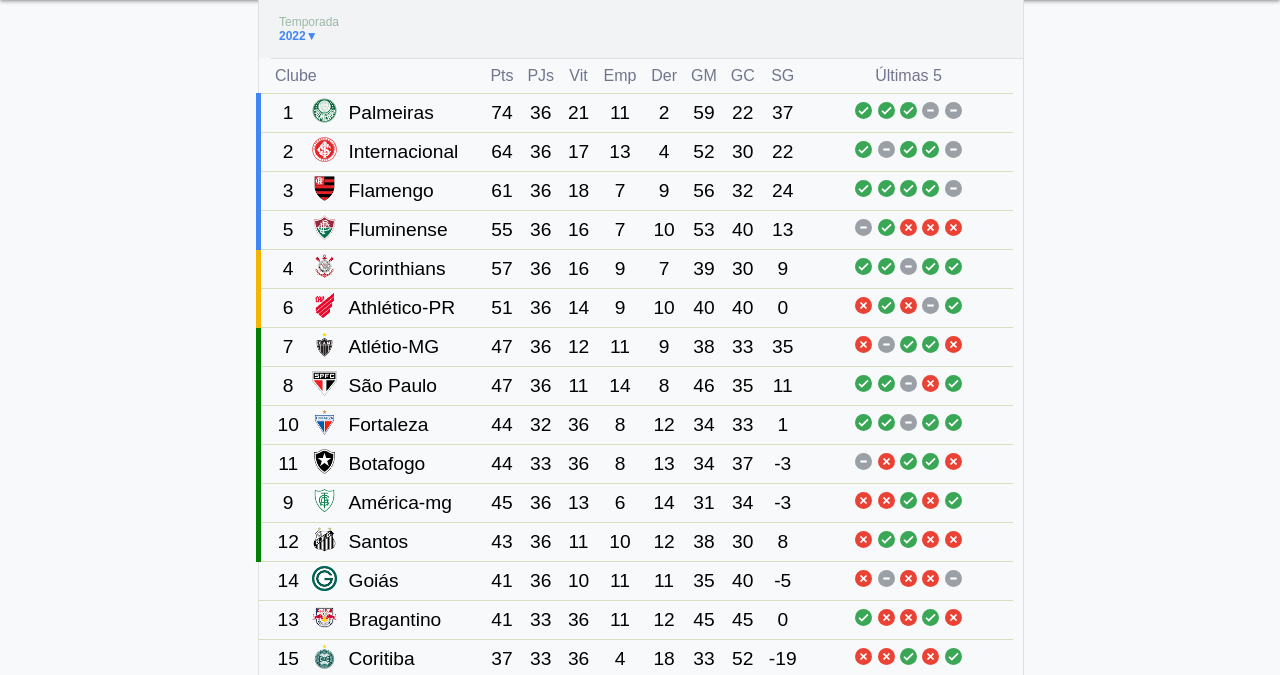
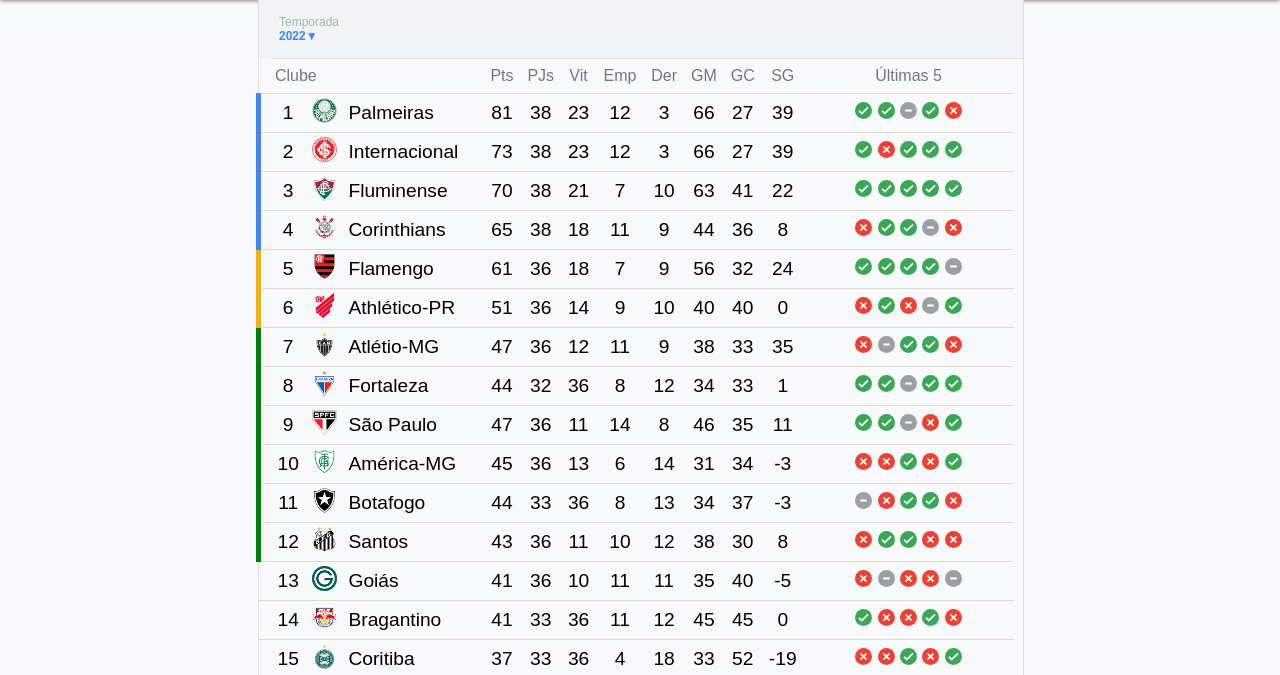
Before and after one commit to Capitaozila/brasileirao, a plain HTML site: page index.html in a window 1280 px wide. Shown: the part 114-789 px from the top of the page. Drawn offline with Linux system fonts and the light colour scheme; a web font is replaced by a local one.

Commit message:
atualizando o placar

```diff
--- a/index.html
+++ b/index.html
@@ -53,20 +53,20 @@
       <td>1</td>
       <td><img src="img/palmeiras.png" alt="palmeiras bandeira"></td>
       <td class="titulo-clube">Palmeiras</td>
-      <td>74</td>
-      <td>36</td>
-      <td>21</td>
-      <td>11</td>
-      <td>2</td>
-      <td>59</td>
-      <td>22</td>
-      <td>37</td>
+      <td>81</td>
+      <td>38</td>
+      <td>23</td>
+      <td>12</td>
+      <td>3</td>
+      <td>66</td>
+      <td>27</td>
+      <td>39</td>
       <td class="titulo-ultimas-cinco">
         <img src="img/vitoria.svg" alt="vitoria">
         <img src="img/vitoria.svg" alt="vitoria">
+        <img src="img/empate.svg" alt="empate">
         <img src="img/vitoria.svg" alt="vitoria">
-        <img src="img/empate.svg" alt="empate">
-        <img src="img/empate.svg" alt="empate">
+        <img src="img/derrota.svg" alt="derrota">
       </td>
       <td class="tabela-colunas-bordas"></td>
     </tr>
@@ -76,27 +76,73 @@
       <td>2</td>
       <td><img src="img/internacional.png" alt="internacional bandeira"></td>
       <td class="titulo-clube">Internacional</td>
-      <td>64</td>
-      <td>36</td>
-      <td>17</td>
-      <td>13</td>
-      <td>4</td>
-      <td>52</td>
-      <td>30</td>
+      <td>73</td>
+      <td>38</td>
+      <td>23</td>
+      <td>12</td>
+      <td>3</td>
+      <td>66</td>
+      <td>27</td>
+      <td>39</td>
+      <td class="titulo-ultimas-cinco">
+        <img src="img/vitoria.svg" alt="vitoria">
+        <img src="img/derrota.svg" alt="derrota">
+        <img src="img/vitoria.svg" alt="vitoria">
+        <img src="img/vitoria.svg" alt="vitoria">
+        <img src="img/vitoria.svg" alt="vitoria">
+      </td>
+      <td class="tabela-colunas-bordas"></td>
+    </tr>
+    <!-- Fluminense -->
+    <tr>
+      <td class="barrinha-fase-de-grupos-cl"></td>
+      <td>3</td>
+      <td><img src="img/fluminense.png" alt="fluminense bandeira"></td>
+      <td class="titulo-clube">Fluminense</td>
+      <td>70</td>
+      <td>38</td>
+      <td>21</td>
+      <td>7</td>
+      <td>10</td>
+      <td>63</td>
+      <td>41</td>
       <td>22</td>
       <td class="titulo-ultimas-cinco">
         <img src="img/vitoria.svg" alt="vitoria">
-        <img src="img/empate.svg" alt="empate">
+        <img src="img/vitoria.svg" alt="vitoria">
+        <img src="img/vitoria.svg" alt="vitoria">
+        <img src="img/vitoria.svg" alt="vitoria">
+        <img src="img/vitoria.svg" alt="vitoria">
+      </td>
+      <td class="tabela-colunas-bordas"></td>
+    </tr>
+    <!-- Corinthians -->
+    <tr>
+      <td class="barrinha-fase-de-grupos-cl"></td>
+      <td>4</td>
+      <td><img src="img/corinthians.png" alt="corinthians bandeira"></td>
+      <td class="titulo-clube">Corinthians</td>
+      <td>65</td>
+      <td>38</td>
+      <td>18</td>
+      <td>11</td>
+      <td>9</td>
+      <td>44</td>
+      <td>36</td>
+      <td>8</td>
+      <td class="titulo-ultimas-cinco">
+        <img src="img/derrota.svg" alt="derrota">
         <img src="img/vitoria.svg" alt="vitoria">
         <img src="img/vitoria.svg" alt="vitoria">
         <img src="img/empate.svg" alt="empate">
+        <img src="img/derrota.svg" alt="derrota">
       </td>
       <td class="tabela-colunas-bordas"></td>
     </tr>
     <!-- Flamengo -->
     <tr>
-      <td class="barrinha-fase-de-grupos-cl"></td>
-      <td>3</td>
+      <td class="barrinha-qualificatoria"></td>
+      <td>5</td>
       <td><img src="img/flamengo.png" alt="flamengo bandeira"></td>
       <td class="titulo-clube">Flamengo</td>
       <td>61</td>
@@ -114,52 +160,6 @@
         <img src="img/vitoria.svg" alt="vitoria">
         <img src="img/empate.svg" alt="empate">
 
-      </td>
-      <td class="tabela-colunas-bordas"></td>
-    </tr>
-    <!-- Fluminense -->
-    <tr>
-      <td class="barrinha-fase-de-grupos-cl"></td>
-      <td>5</td>
-      <td><img src="img/fluminense.png" alt="fluminense bandeira"></td>
-      <td class="titulo-clube">Fluminense</td>
-      <td>55</td>
-      <td>36</td>
-      <td>16</td>
-      <td>7</td>
-      <td>10</td>
-      <td>53</td>
-      <td>40</td>
-      <td>13</td>
-      <td class="titulo-ultimas-cinco">
-        <img src="img/empate.svg" alt="empate">
-        <img src="img/vitoria.svg" alt="vitoria">
-        <img src="img/derrota.svg" alt="derrota">
-        <img src="img/derrota.svg" alt="derrota">
-        <img src="img/derrota.svg" alt="derrota">
-      </td>
-      <td class="tabela-colunas-bordas"></td>
-    </tr>
-    <!-- Corinthians -->
-    <tr>
-      <td class="barrinha-qualificatoria"></td>
-      <td>4</td>
-      <td><img src="img/corinthians.png" alt="corinthians bandeira"></td>
-      <td class="titulo-clube">Corinthians</td>
-      <td>57</td>
-      <td>36</td>
-      <td>16</td>
-      <td>9</td>
-      <td>7</td>
-      <td>39</td>
-      <td>30</td>
-      <td>9</td>
-      <td class="titulo-ultimas-cinco">
-        <img src="img/vitoria.svg" alt="vitoria">
-        <img src="img/vitoria.svg" alt="vitoria">
-        <img src="img/empate.svg" alt="empate">
-        <img src="img/vitoria.svg" alt="vitoria">
-        <img src="img/vitoria.svg" alt="vitoria">
       </td>
       <td class="tabela-colunas-bordas"></td>
     </tr>
@@ -209,10 +209,34 @@
       </td>
       <td class="tabela-colunas-bordas"></td>
     </tr>
+
+    <!-- Fortaleza-->
+    <tr>
+      <td class="barrinha-fase-de-grupos-csa"></td>
+      <td>8</td>
+      <td><img src="img/fortaleza.png" alt="fortaleza bandeira"></td>
+      <td class="titulo-clube">Fortaleza</td>
+      <td>44</td>
+      <td>32</td>
+      <td>36</td>
+      <td>8</td>
+      <td>12</td>
+      <td>34</td>
+      <td>33</td>
+      <td>1</td>
+      <td class="titulo-ultimas-cinco">
+        <img src="img/vitoria.svg" alt="vitoria">
+        <img src="img/vitoria.svg" alt="vitoria">
+        <img src="img/empate.svg" alt="empate">
+        <img src="img/vitoria.svg" alt="vitoria">
+        <img src="img/vitoria.svg" alt="vitoria">
+      </td>
+      <td class="tabela-colunas-bordas"></td>
+    </tr>
     <!-- São Paulo -->
     <tr>
       <td class="barrinha-fase-de-grupos-csa"></td>
-      <td>8</td>
+      <td>9</td>
       <td><img src="img/saoPaulo.png" alt="são paulo bandeira"></td>
       <td class="titulo-clube">São Paulo</td>
       <td>47</td>
@@ -232,25 +256,26 @@
       </td>
       <td class="tabela-colunas-bordas"></td>
     </tr>
-    <!-- Fortaleza-->
+
+    <!-- América-MG-->
     <tr>
       <td class="barrinha-fase-de-grupos-csa"></td>
       <td>10</td>
-      <td><img src="img/fortaleza.png" alt="fortaleza bandeira"></td>
-      <td class="titulo-clube">Fortaleza</td>
-      <td>44</td>
-      <td>32</td>
+      <td><img src="img/america-MG.png" alt="américa-mg bandeira"></td>
+      <td class="titulo-clube">América-MG</td>
+      <td>45</td>
       <td>36</td>
-      <td>8</td>
-      <td>12</td>
+      <td>13</td>
+      <td>6</td>
+      <td>14</td>
+      <td>31</td>
       <td>34</td>
-      <td>33</td>
-      <td>1</td>
+      <td>-3</td>
       <td class="titulo-ultimas-cinco">
+        <img src="img/derrota.svg" alt="derrota">
+        <img src="img/derrota.svg" alt="derrota">
         <img src="img/vitoria.svg" alt="vitoria">
-        <img src="img/vitoria.svg" alt="vitoria">
-        <img src="img/empate.svg" alt="empate">
-        <img src="img/vitoria.svg" alt="vitoria">
+        <img src="img/derrota.svg" alt="derrota">
         <img src="img/vitoria.svg" alt="vitoria">
       </td>
       <td class="tabela-colunas-bordas"></td>
@@ -275,29 +300,6 @@
         <img src="img/vitoria.svg" alt="vitoria">
         <img src="img/vitoria.svg" alt="vitoria">
         <img src="img/derrota.svg" alt="derrota">
-      </td>
-      <td class="tabela-colunas-bordas"></td>
-    </tr>
-    <!-- América-MG-->
-    <tr>
-      <td class="barrinha-fase-de-grupos-csa"></td>
-      <td>9</td>
-      <td><img src="img/america-MG.png" alt="américa-mg bandeira"></td>
-      <td class="titulo-clube">América-mg</td>
-      <td>45</td>
-      <td>36</td>
-      <td>13</td>
-      <td>6</td>
-      <td>14</td>
-      <td>31</td>
-      <td>34</td>
-      <td>-3</td>
-      <td class="titulo-ultimas-cinco">
-        <img src="img/derrota.svg" alt="derrota">
-        <img src="img/derrota.svg" alt="derrota">
-        <img src="img/vitoria.svg" alt="vitoria">
-        <img src="img/derrota.svg" alt="derrota">
-        <img src="img/vitoria.svg" alt="vitoria">
       </td>
       <td class="tabela-colunas-bordas"></td>
     </tr>
@@ -327,7 +329,7 @@
     <!-- Goiás -->
     <tr>
       <td></td>
-      <td>14</td>
+      <td>13</td>
       <td><img src="img/goias.png" alt="goiás bandeira"></td>
       <td class="titulo-clube">Goiás</td>
       <td>41</td>
@@ -350,7 +352,7 @@
     <!-- Bragantino -->
     <tr>
       <td></td>
-      <td>13</td>
+      <td>14</td>
       <td><img src="img/bragantino.png" alt="bragantino bandeira"></td>
       <td class="titulo-clube">Bragantino</td>
       <td>41</td>
@@ -393,10 +395,33 @@
       </td>
       <td class="tabela-colunas-bordas"></td>
     </tr>
-    <!-- Ceará-SC-->
+    <!-- Cuiabá -->
     <tr>
       <td></td>
       <td>16</td>
+      <td><img src="img/cuiaba.png" alt="cuiabá bandeira"></td>
+      <td class="titulo-clube">Cuiabá</td>
+      <td>31</td>
+      <td>36</td>
+      <td>7</td>
+      <td>10</td>
+      <td>16</td>
+      <td>24</td>
+      <td>37</td>
+      <td>-13</td>
+      <td class="titulo-ultimas-cinco">
+        <img src="img/vitoria.svg" alt="vitoria">
+        <img src="img/derrota.svg" alt="derrota">
+        <img src="img/empate.svg" alt="empate">
+        <img src="img/derrota.svg" alt="derrota">
+        <img src="img/derrota.svg" alt="derrota">
+      </td>
+      <td class="tabela-colunas-bordas"></td>
+    </tr>
+    <!-- Ceará-SC-->
+    <tr>
+      <td class="barrinha-rebaixamento"></td>
+      <td>17</td>
       <td><img src="img/ceara.png" alt="ceará-SC bandeira"></td>
       <td class="titulo-clube">Ceará-SC</td>
       <td>34</td>
@@ -416,33 +441,10 @@
       </td>
       <td class="tabela-colunas-bordas"></td>
     </tr>
-    <!-- Cuiabá -->
+    <!-- Atlétio-GO-->
     <tr>
       <td class="barrinha-rebaixamento"></td>
       <td>18</td>
-      <td><img src="img/cuiaba.png" alt="cuiabá bandeira"></td>
-      <td class="titulo-clube">Cuiabá</td>
-      <td>31</td>
-      <td>36</td>
-      <td>7</td>
-      <td>10</td>
-      <td>16</td>
-      <td>24</td>
-      <td>37</td>
-      <td>-13</td>
-      <td class="titulo-ultimas-cinco">
-        <img src="img/vitoria.svg" alt="vitoria">
-        <img src="img/derrota.svg" alt="derrota">
-        <img src="img/empate.svg" alt="empate">
-        <img src="img/derrota.svg" alt="derrota">
-        <img src="img/derrota.svg" alt="derrota">
-      </td>
-      <td class="tabela-colunas-bordas"></td>
-    </tr>
-    <!-- Atlétio-GO-->
-    <tr>
-      <td class="barrinha-rebaixamento"></td>
-      <td>17</td>
       <td><img src="img/atletico-GO.png" alt="atlétio-go bandeira"></td>
       <td class="titulo-clube">Atlétio-GO</td>
       <td>33</td>
@@ -514,16 +516,23 @@
       <td colspan="14">
         <table>
           <tr>
-                  <th>Qualificação/Rebaixamento</th><th>Últimas cinco partidas</th>
+            <th>Qualificação/Rebaixamento</th>
+            <th>Últimas cinco partidas</th>
           </tr>
           <tr>
-                  <td><img src="img/quadradoAzul.png" alt="Libertadores">&nbsp;&nbsp;&nbsp;&nbsp;Fase de Grupos da copa libertadores</td><td><img src="img/vitoria.svg" alt="vitória"> vitória</td>
+            <td><img src="img/quadradoAzul.png" alt="Libertadores">&nbsp;&nbsp;&nbsp;&nbsp;Fase de Grupos da copa
+              libertadores</td>
+            <td><img src="img/vitoria.svg" alt="vitória"> vitória</td>
           </tr>
           <tr>
-                  <td><img src="img/quadradoLaranja.png" alt="Pre-Libertadores">&nbsp;&nbsp;&nbsp;&nbsp;Qualificatória da Copa Libertadores</td><td><img src="img/empate.svg" alt="empate"> empate</td>
+            <td><img src="img/quadradoLaranja.png" alt="Pre-Libertadores">&nbsp;&nbsp;&nbsp;&nbsp;Qualificatória da Copa
+              Libertadores</td>
+            <td><img src="img/empate.svg" alt="empate"> empate</td>
           </tr>
           <tr>
-                  <td><img src="img/quadradoVerde.png" alt="Sul-Americana">&nbsp;&nbsp;&nbsp;&nbsp;Fase de grupos da Copa Sul-Americana</td><td><img src="img/derrota.svg" alt="derrota"> derrota</td>
+            <td><img src="img/quadradoVerde.png" alt="Sul-Americana">&nbsp;&nbsp;&nbsp;&nbsp;Fase de grupos da Copa
+              Sul-Americana</td>
+            <td><img src="img/derrota.svg" alt="derrota"> derrota</td>
           </tr>
           <tr>
             <td><img src="img/quadradoVermelho.png" alt="Rebaixamento">&nbsp;&nbsp;&nbsp;&nbsp;Rebaixamento</td>
```
Lines whose indentation alone changed are shown as unchanged.
